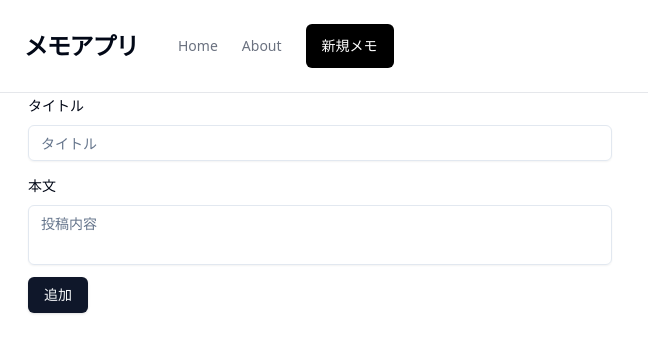
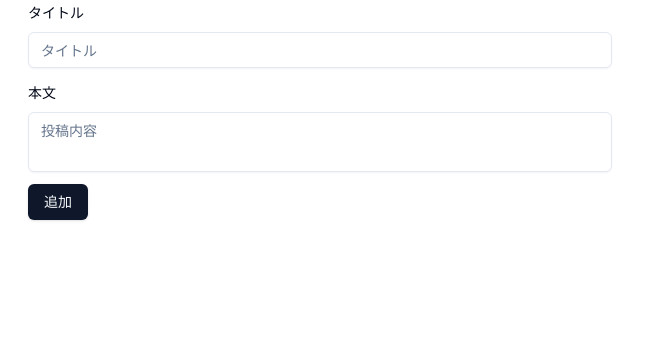
Before and after one commit to uma1123/memo, a Next.js app: page /memo-posts/create in a window 1280 px wide. Shown: the top 352 px of the page, without its empty margins (0-648 px from the left). Built offline with nearby package versions, Linux system fonts and the light colour scheme.

Commit message:
Headerコンポーネントの表示条件を更新し、特定のページで非表示にする機能を追加

```diff
--- a/app/layout.tsx
+++ b/app/layout.tsx
@@ -1,5 +1,6 @@
-import type { Metadata } from "next";
+"use client";
 import { Geist, Geist_Mono } from "next/font/google";
+import { usePathname } from "next/navigation";
 import "./globals.css";
 import Header from "./components/layouts/Header";
 
@@ -13,22 +14,22 @@ const geistMono = Geist_Mono({
   subsets: ["latin"],
 });
 
-export const metadata: Metadata = {
-  title: "Memo App",
-  description: "Generated by create next app",
-};
-
 export default function RootLayout({
   children,
 }: Readonly<{
   children: React.ReactNode;
 }>) {
+  const pathname = usePathname();
+  const hideHeadersCreatePage = ["/create"];
+  const hideHeadersEditPage = pathname.startsWith("/memo-posts/");
   return (
     <html lang="ja">
       <body
         className={`${geistSans.variable} ${geistMono.variable} antialiased`}
       >
-        <Header />
+        {!hideHeadersCreatePage.includes(pathname) && !hideHeadersEditPage && (
+          <Header />
+        )}
         {children}
       </body>
     </html>
```
